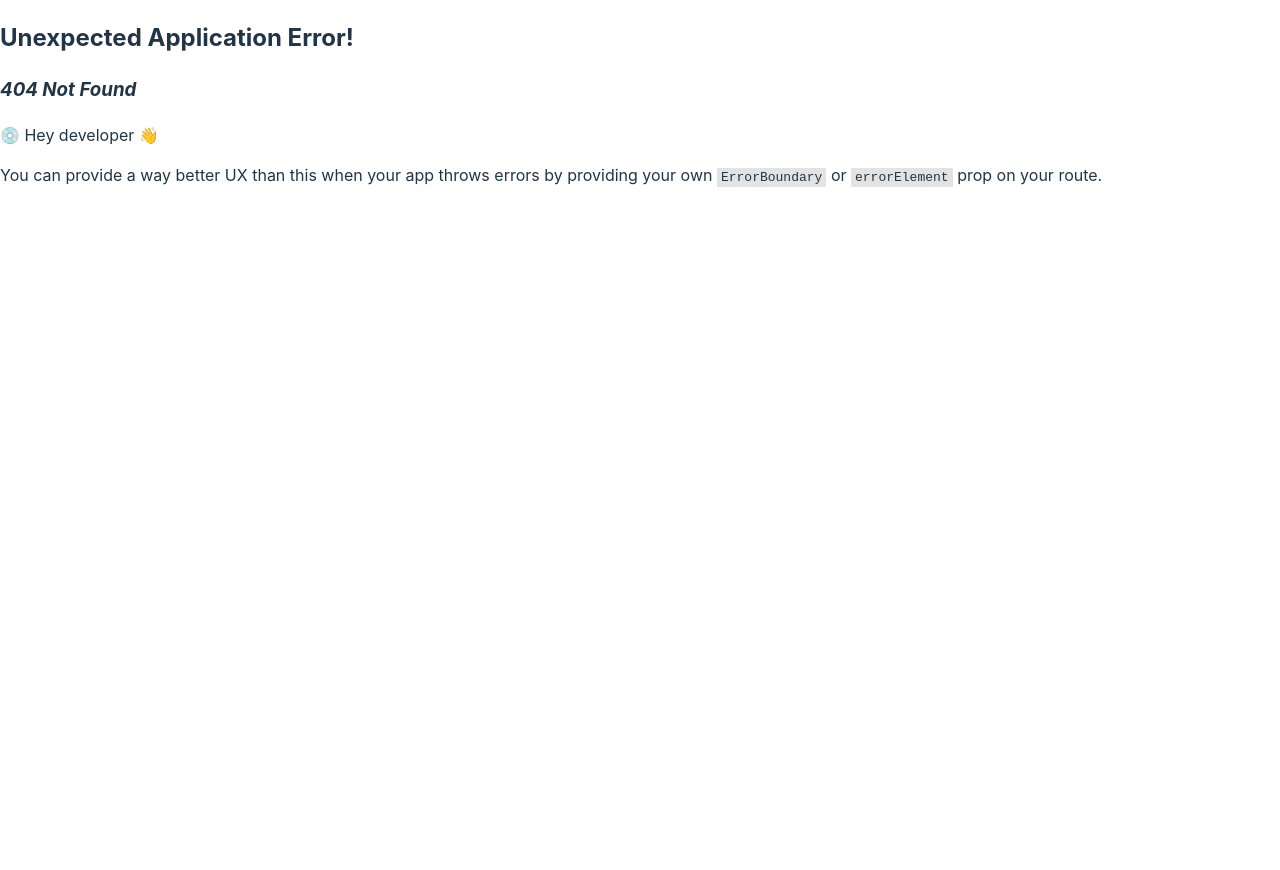
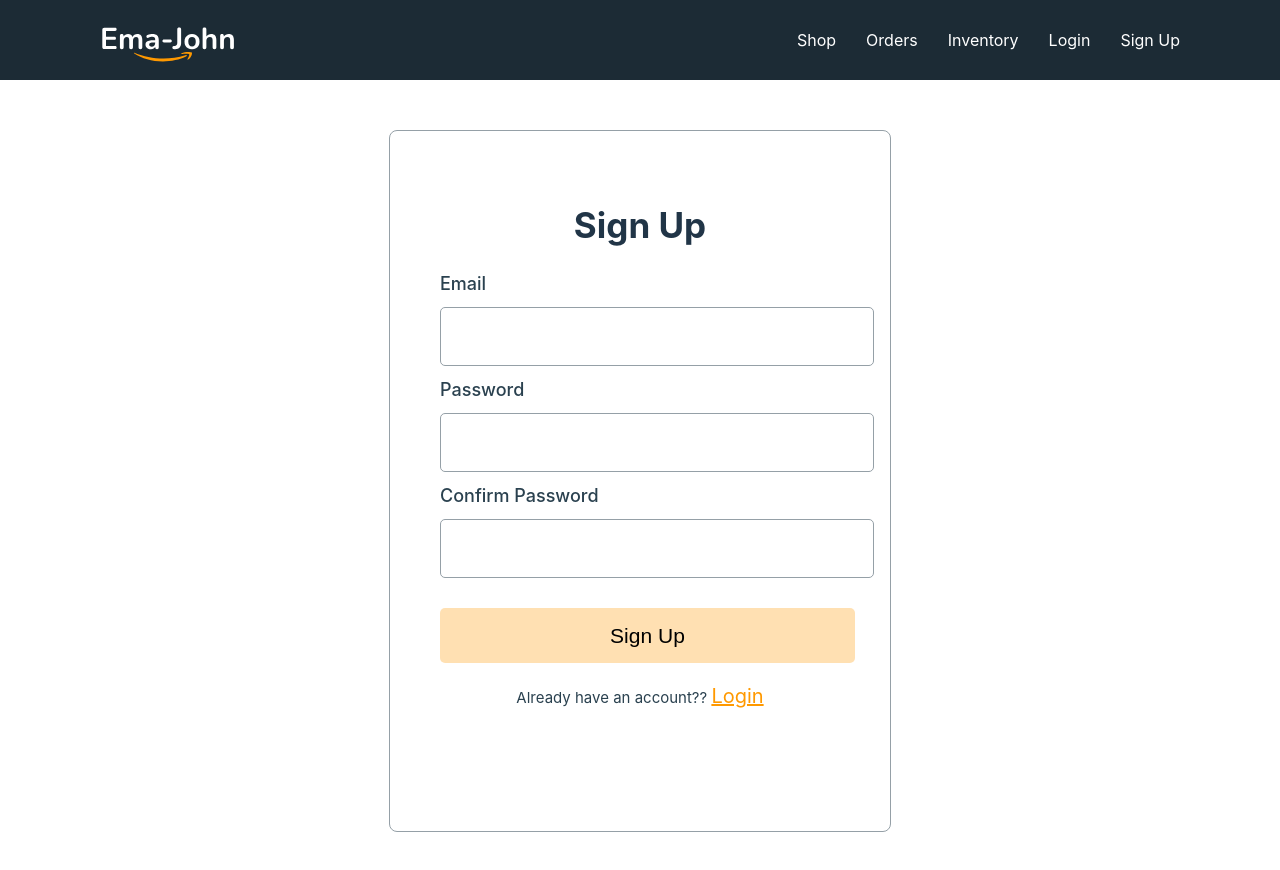
Before and after one commit to rashidulub/ema-jhon-simpl-main, a React (Vite) app: page /signup in a window 1280 px wide. Before the commit this address had no page. Shown: the top 870 px of the page. Before the commit the page ends 800 px from the top, so only its background shows below. Built offline with nearby package versions, Linux system fonts and the light colour scheme.

Commit message:
handle singup

```diff
--- a/package.json
+++ b/package.json
@@ -12,6 +12,7 @@
     "@fortawesome/fontawesome-svg-core": "^6.3.0",
     "@fortawesome/free-solid-svg-icons": "^6.3.0",
     "@fortawesome/react-fontawesome": "^0.2.0",
+    "firebase": "^9.19.1",
     "localforage": "^1.10.0",
     "match-sorter": "^6.3.1",
     "react": "^18.2.0",
--- a/src/components/Header/Header.jsx
+++ b/src/components/Header/Header.jsx
@@ -11,6 +11,7 @@ const Header = () => {
                 <a href="/orders">Orders</a>
                 <a href="/inventory">Inventory</a>
                 <a href="/login">Login</a>
+                <a href="/signup">Sign Up</a>
             </div>
         </nav>
     );
--- /dev/null
+++ b/src/components/Login/Login.css
@@ -0,0 +1,72 @@
+.form{
+    width: 400px;
+height: 600px;
+
+
+background: #FFFFFF;
+border: 1px solid #95A0A7;
+border-radius: 8px;
+margin: 50px auto;
+padding: 50px;
+}
+
+.signIn{
+    font-weight: 700;
+font-size: 35px;
+line-height: 42px;
+text-align: center;
+}
+
+.input-container label{
+display: block;
+font-size: 18px;
+font-weight: 500;
+color: #2A414F;
+margin-bottom: 10px;
+}
+
+.input-container input{
+    width: 415px;
+height: 55px;
+padding-left: 15px;
+font-size: 20px;
+margin-bottom: 10px;
+
+
+border: 1px solid #95A0A7;
+border-radius: 5px;
+}
+
+.btn-submit{
+    margin-top: 20px;
+    width: 415px;
+height: 55px;
+
+
+background: rgba(255, 153, 0, 0.3);
+border-radius: 5px;
+border: none;
+
+font-weight: 400;
+font-size: 21px;
+line-height: 25px;
+letter-spacing: 0.0015em;
+
+}
+
+.btn-submit:hover{
+    background-color: rgb(166, 249, 166);
+}
+
+.messig{
+    text-align: center;
+    font-weight: 400;
+font-size: 18px;
+color: #2A414F;
+}
+
+.orange{
+    color: #FF9900;
+    font-weight: 400;
+font-size: 20px;
+}
--- a/src/components/Login/Login.jsx
+++ b/src/components/Login/Login.jsx
@@ -1,11 +1,32 @@
 import React from 'react';
+import './Login.css'
+import { Link } from 'react-router-dom';
 
 const Login = () => {
     return (
-        <div>
-           <h1>login</h1>
-        </div>
+        <div className="form">
+            <div>
+                <h1 className='signIn'>Login</h1>
+            </div>
+     <form>
+       <div className="input-container">
+         <label>Email </label>
+         <input type="email" name="email" required />
+
+       </div>
+       <div className="input-container">
+         <label>Password </label>
+         <input type="password" name="password" required />
+
+       </div>
+
+
+       <input className='btn-submit' type="submit" value='Login' />
+       <p className='messig'><small>New to Ema-john? <Link className='orange' to='/signup' >Create New Account</Link></small></p>
+
+     </form>
+   </div>
     );
 };
 
-export default Login;<h1>login</h1>
+export default Login;
--- /dev/null
+++ b/src/components/SignUp/SignUp.css
@@ -0,0 +1,6 @@
+.error{
+    color: red;
+    text-align: center;
+    font-size: 20px;
+    font-weight: 500px;
+}
--- /dev/null
+++ b/src/components/SignUp/SignUp.jsx
@@ -0,0 +1,67 @@
+import React, { useState } from 'react';
+import "./SignUp.css"
+import { Link } from 'react-router-dom';
+
+
+const SignUp = () => {
+        const [error, setError]= useState('')
+
+    const handlesignup = event=>{
+
+
+        event.preventDefault ()
+        const form = event.target;
+        const email = form.email.value;
+        const password = form.password.value;
+        const confirm = form.password.value;
+
+        console.log(email,password,confirm);
+
+
+        if(password !== confirm){
+            setError('password did not match')
+            return
+        }
+        else if(password.length <6){
+            setError('password mast be 6 charecter')
+            return
+        }
+
+
+    }
+
+
+    return (
+        <div className="form">
+        <div>
+            <h1 className='signIn'>Sign Up</h1>
+        </div>
+ <form onSubmit={handlesignup}>
+   <div className="input-container">
+     <label htmlFor='email'>Email </label>
+     <input type="email" name="email" id='' required />
+
+   </div>
+   <div className="input-container">
+     <label htmlFor='password'>Password </label>
+     <input type="password" name="password" id='' required />
+
+   </div>
+   <div className="input-container">
+     <label htmlFor='confirm'>Confirm Password </label>
+     <input type="password" name="confirm" id='' required />
+
+   </div>
+
+   <input className='btn-submit' type="submit" value='Sign Up' />
+   <p className='messig'><small>Already have an account?? <Link className='orange' to='/login' >Login</Link></small></p>
+   <p className='error'>{error}</p>
+
+
+
+ </form>
+</div>
+    );
+};
+
+export default SignUp;
--- a/src/index.css
+++ b/src/index.css
@@ -27,17 +27,7 @@ h1 {
   line-height: 1.1;
 }
 
-button {
-  border-radius: 8px;
-  border: 1px solid transparent;
-  padding: 0.6em 1.2em;
-  font-size: 1em;
-  font-weight: 500;
-  font-family: inherit;
-  background-color: #1a1a1a;
-  cursor: pointer;
-  transition: border-color 0.25s;
-}
+
 button:hover {
   border-color: #646cff;
 }
--- a/src/main.jsx
+++ b/src/main.jsx
@@ -14,6 +14,7 @@ import Inventory from './components/Inventory/Inventory';
 import Login from './components/Login/Login';
 import CartProductsLoader from './CartProductsLoader/CartProducsLoader';
 import Checkout from './components/Checkout/Checkout';
+import SignUp from './components/SignUp/SignUp';
 
 const router = createBrowserRouter([
   {
@@ -41,6 +42,9 @@ const router = createBrowserRouter([
     {
       path:'Login',
       element: <Login></Login>
+    },{
+      path: 'signup',
+      element:<SignUp></SignUp>
     }
 
   ]
```
Also changed, not shown: src/components/firebase/firebase.config.js (added, +19 -0 lines), 1 other file (tests, documents, lock files or other folders).
